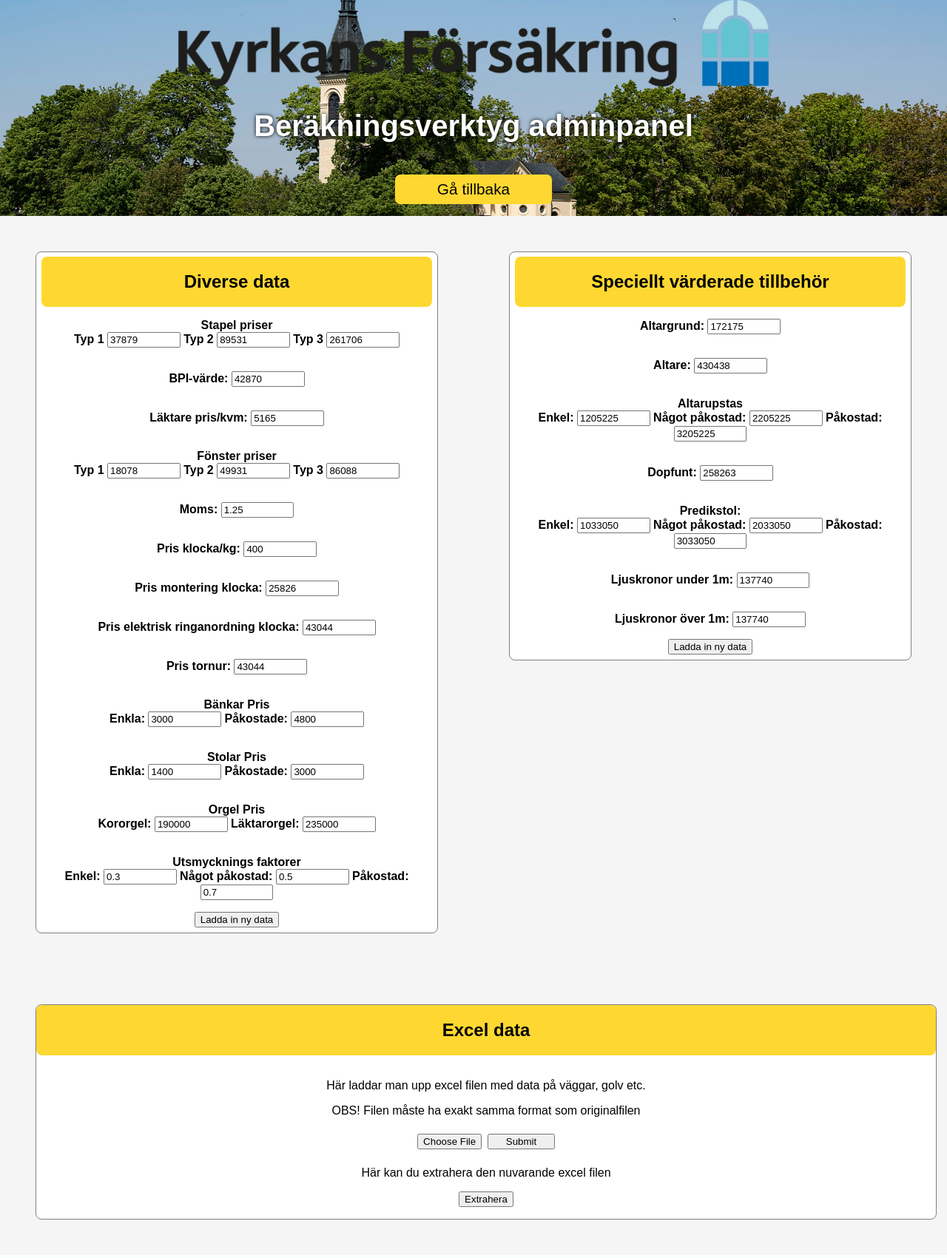
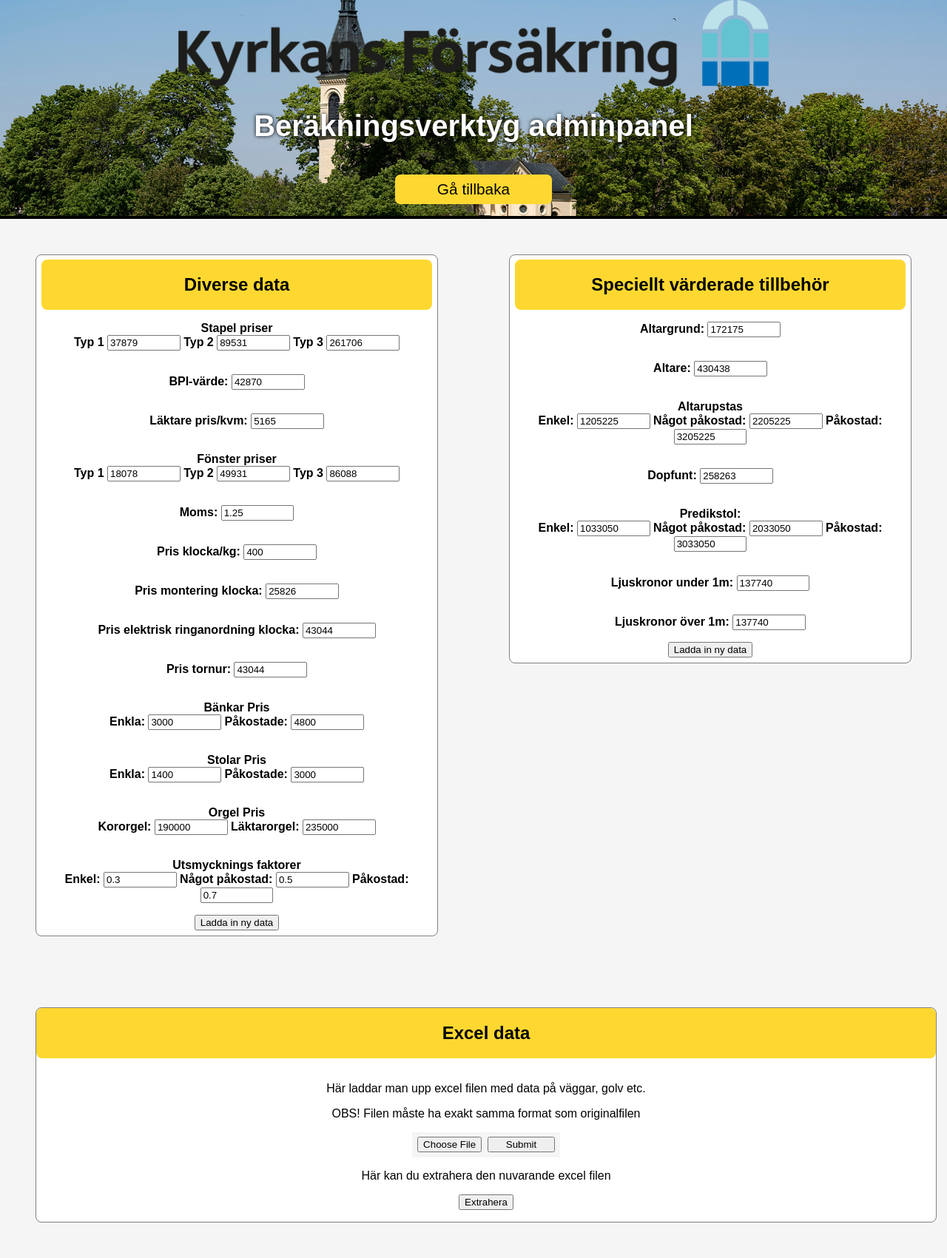
Before and after one commit to jesperls/Church, a Flask app: page /admin_panel in a window 1280 px wide. Shown: the whole page at 74% size. Before the commit the page ends 1649 px from the top, so only its background shows below. Run offline with Flask 2, Linux system fonts and the light colour scheme; parts of the project's set-up code (start-up, migrations or seed data) failed here and were passed over.

Commit message:
micro change header border

```diff
--- a/static/css/style.css
+++ b/static/css/style.css
@@ -21,7 +21,7 @@ body {
 
 
 form {
-    background-color: white;
+    background-color: whitesmoke;
     width: -moz-fit-content;
     width: fit-content;
     margin-left: auto;
@@ -114,6 +114,7 @@ select {
 #header{
     background-color: red;
     background: url(content/portrait_2.png) top left no-repeat;
+    border-bottom:solid 3pt;
 }
 
 #arrow:hover, #arrow_2:hover{
```
